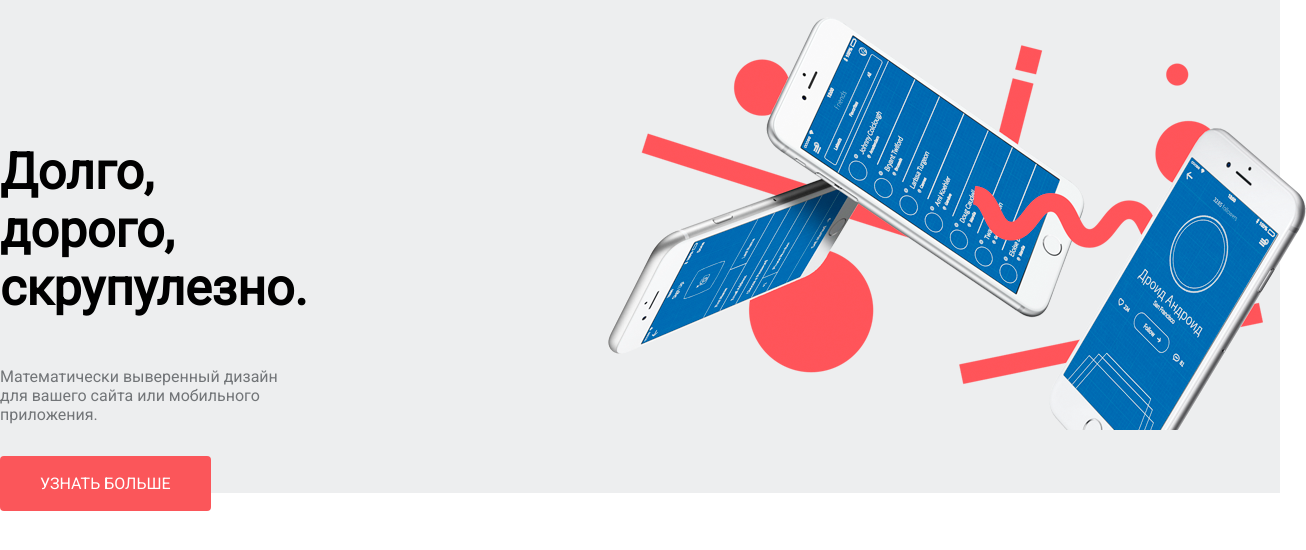
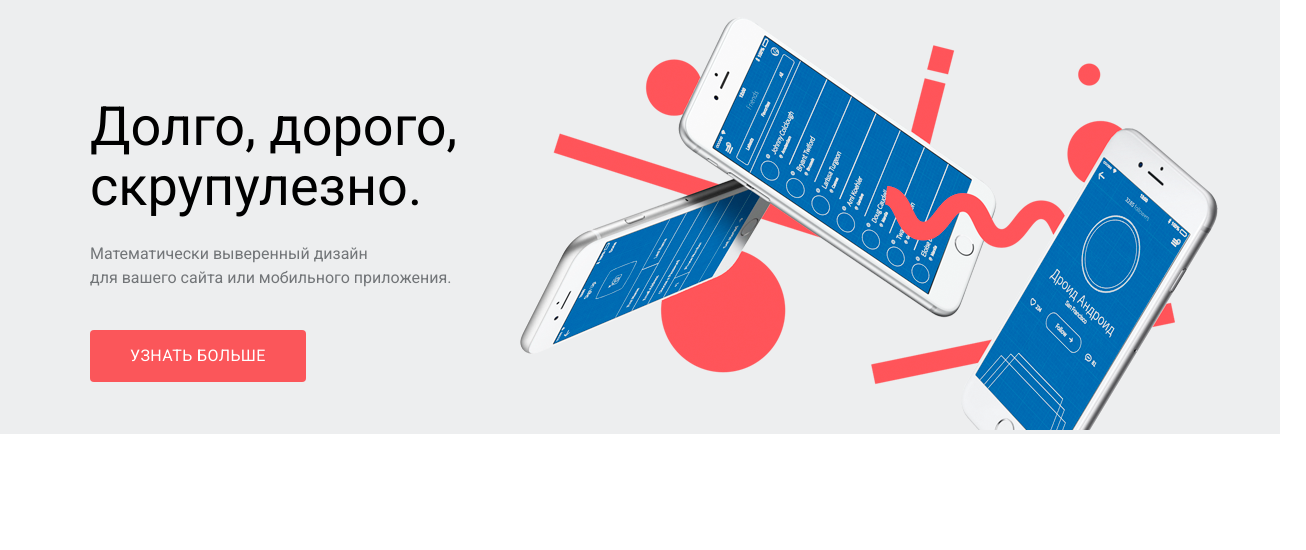
Before and after one commit to CodeKatty/nerds, a plain HTML site: page index.html in a window 1280 px wide. Shown: the part 92-642 px from the top of the page, 1306 px wide, since content can reach past the window. Drawn offline with Linux system fonts and the light colour scheme.

Commit message:
все переделала

```diff
--- a/index.html
+++ b/index.html
@@ -36,7 +36,8 @@
   <!--hero-->
   <main>
     <section class="hero">
-      <div>
+      <div class="hero__inner container">
+        <div class="hero__content">
         <h1 class="visually-hidden">
           Профессиональный веб-дизайн
         </h1>
@@ -56,8 +57,9 @@
       </div>
 
   <aside>
-    <img src="images/phones.png" alt="Телефоны в воздухе">
+    <img class="hero__image" src="images/phones.png" alt="Телефоны в воздухе">
   </aside>
+      </div>
     </section>
   </main>
 </body>
--- a/style.css
+++ b/style.css
@@ -1,5 +1,17 @@
 * {
   box-sizing: border-box;
+}
+
+/** {
+  border: 1px solid red;
+}
+*/
+
+h1,
+h2,
+h3,
+p {
+  margin: 0;
 }
 
 .container {
@@ -13,7 +25,7 @@ body {
 }
 
 aside {
-  margin-left: 300px;
+  margin: 0;
 }
 
 .visually-hidden {
@@ -88,20 +100,34 @@ aside {
 }
 
 .hero {
-  display: flex;
   background-color: #edeeef;
 }
 
+.hero__inner {
+  display: flex;
+  align-items: center;
+}
+.hero__content {
+  width: 430px;
+  flex-shrink: 0;
+  display: flex;
+  flex-direction: column;
+  align-items: flex-start;
+
+}
 .hero__slogan {
-  font-size: 50px;
-  font-weight: bold;
+  font-size: 54px;
+  font-weight: 500d;
+  margin-bottom: 26px;
+  line-height: 1.1;
 }
 
 .hero__description {
   font-size: 16px;
   font-weight: normal;
   color: #727578;
-  margin-bottom: 50px;
+  margin-bottom: 40px;
+  line-height: 1.5;
 }
 
 .button {
@@ -115,6 +141,7 @@ aside {
   line-height: 1;
   text-align: center;
   font-weight: 500;
+  letter-spacing: 0.4px;
 }
 
 .button:hover {
@@ -125,3 +152,8 @@ aside {
   background-color: #d7373b;
   color: #aaa;
 }
+
+.hero-image {
+  max-width: 100%;
+  display: block;
+}
```
